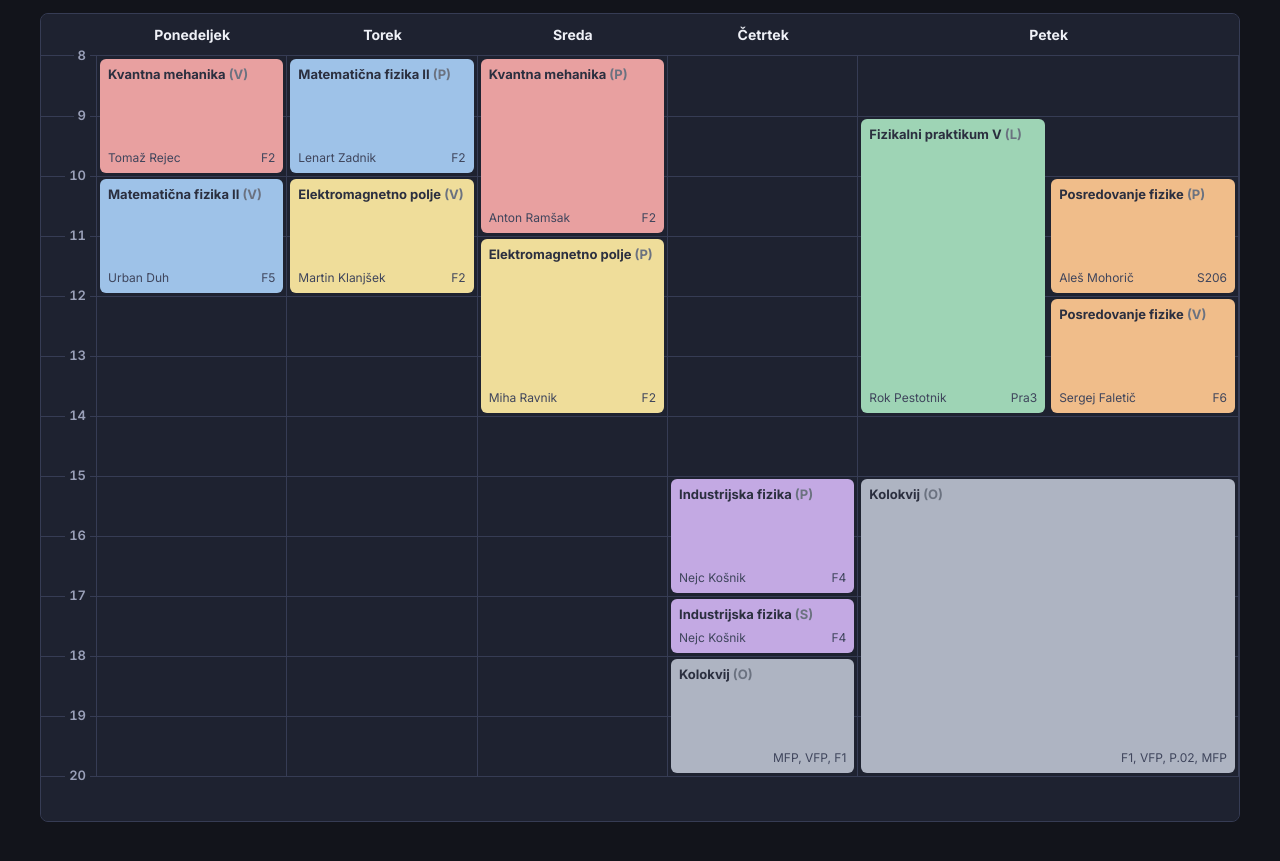
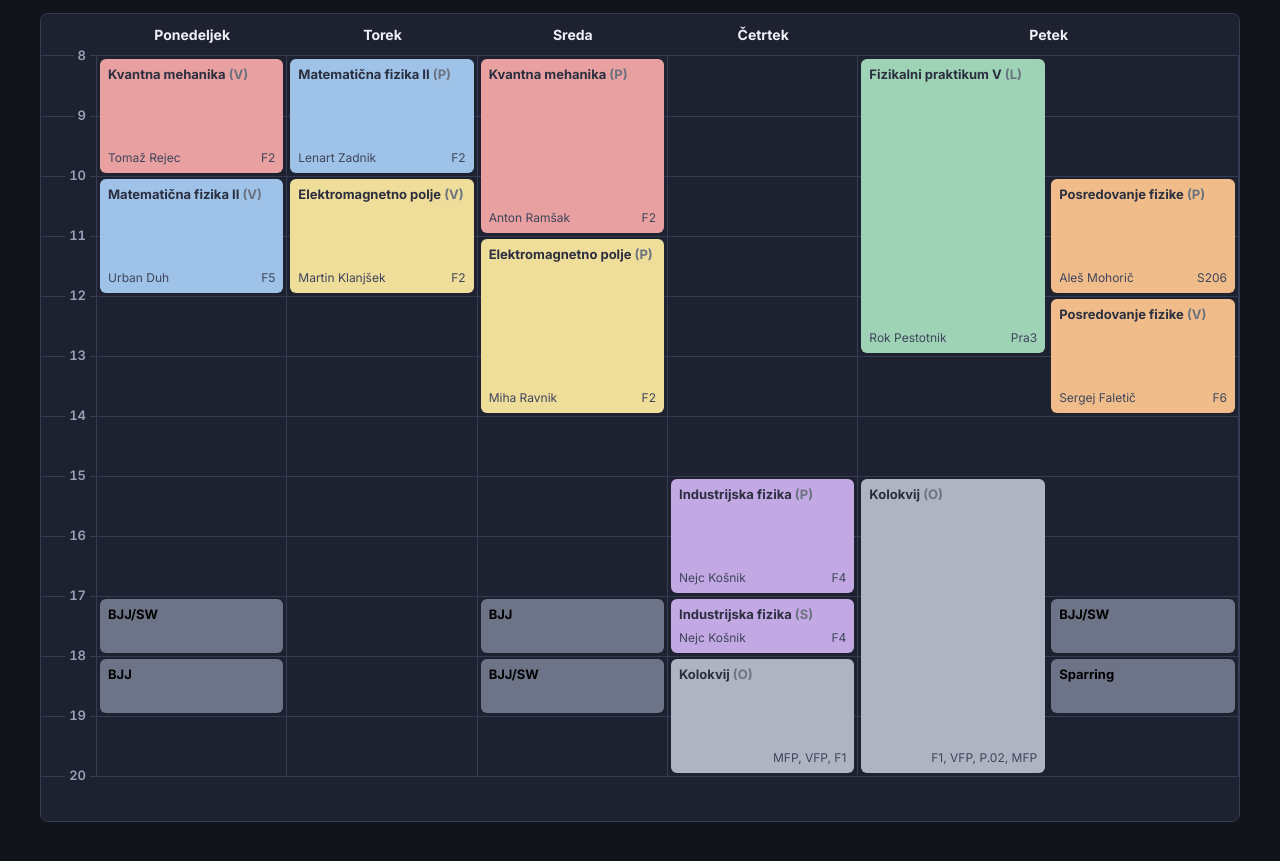
Before and after one commit to JanStum/urnik, a plain HTML site: page index.html in a window 1280 px wide. Shown: the part 61-922 px from the top of the page. Drawn offline with Linux system fonts and the light colour scheme.

Commit message:
Update index.html

```diff
--- a/index.html
+++ b/index.html
@@ -42,6 +42,7 @@
   .event .top .type{color:#6b7280;font-weight:700}
   .event .bottom{display:flex;justify-content:space-between;align-items:flex-end;gap:6px;margin-top:6px;font-size:12px;color:#3f455c}
   .event .bottom .room{text-align:right;flex-shrink:0}
+  .event.no-meta{justify-content:flex-start}
   .km{background:#f5c1c1}
   .mf{background:#bdd7f2}
   .fp{background:#bfe8cf}
@@ -49,6 +50,7 @@
   .inf{background:#d9c6ef}
   .pf{background:#ffd9b3}
   .ko{background:#d8dbe1}
+  .bjj{background:#a7adbd;color:#000}
   body.dark .km{background:#e8a0a0}
   body.dark .mf{background:#9ec2e8}
   body.dark .fp{background:#9ed4b5}
@@ -56,6 +58,7 @@
   body.dark .inf{background:#c3a9e3}
   body.dark .pf{background:#f0bd8a}
   body.dark .ko{background:#aeb4c2}
+  body.dark .bjj{background:#6e7488;color:#000}
   @media (max-width:700px){.schedule{grid-template-columns:44px repeat(4,minmax(130px,1fr)) minmax(260px,2fr);overflow-x:auto}}
 </style>
 </head>
@@ -81,17 +84,23 @@ function toMin(s){ const p=s.replace(',','.').split('.'); return parseInt(p[0])*
 const events = [
   { d:1, cls:'km', name:'Kvantna mehanika', type:'V', prof:'Tomaž Rejec', room:'F2', s:'8.00', e:'10.00' },
   { d:1, cls:'mf', name:'Matematična fizika II', type:'V', prof:'Urban Duh', room:'F5', s:'10.00', e:'12.00' },
+  { d:1, cls:'bjj', name:'BJJ/SW', type:'', prof:'', room:'', s:'17.00', e:'18.00' },
+  { d:1, cls:'bjj', name:'BJJ', type:'', prof:'', room:'', s:'18.00', e:'19.00' },
   { d:2, cls:'mf', name:'Matematična fizika II', type:'P', prof:'Lenart Zadnik', room:'F2', s:'8.00', e:'10.00' },
   { d:2, cls:'em', name:'Elektromagnetno polje', type:'V', prof:'Martin Klanjšek', room:'F2', s:'10.00', e:'12.00' },
   { d:3, cls:'km', name:'Kvantna mehanika', type:'P', prof:'Anton Ramšak', room:'F2', s:'8.00', e:'11.00' },
   { d:3, cls:'em', name:'Elektromagnetno polje', type:'P', prof:'Miha Ravnik', room:'F2', s:'11.00', e:'14.00' },
+  { d:3, cls:'bjj', name:'BJJ', type:'', prof:'', room:'', s:'17.00', e:'18.00' },
+  { d:3, cls:'bjj', name:'BJJ/SW', type:'', prof:'', room:'', s:'18.00', e:'19.00' },
   { d:4, cls:'inf', name:'Industrijska fizika', type:'P', prof:'Nejc Košnik', room:'F4', s:'15.00', e:'17.00' },
   { d:4, cls:'inf', name:'Industrijska fizika', type:'S', prof:'Nejc Košnik', room:'F4', s:'17.00', e:'18.00' },
   { d:4, cls:'ko', name:'Kolokvij', type:'O', prof:'', room:'MFP, VFP, F1', s:'18.00', e:'20.00' },
-  { d:5, cls:'fp', name:'Fizikalni praktikum V', type:'L', prof:'Rok Pestotnik', room:'Pra3', s:'9.00', e:'14.00' },
+  { d:5, cls:'fp', name:'Fizikalni praktikum V', type:'L', prof:'Rok Pestotnik', room:'Pra3', s:'8.00', e:'13.00' },
   { d:5, cls:'pf', name:'Posredovanje fizike', type:'P', prof:'Aleš Mohorič', room:'S206', s:'10.00', e:'12.00' },
   { d:5, cls:'pf', name:'Posredovanje fizike', type:'V', prof:'Sergej Faletič', room:'F6', s:'12.00', e:'14.00' },
   { d:5, cls:'ko', name:'Kolokvij', type:'O', prof:'', room:'F1, VFP, P.02, MFP', s:'15.00', e:'20.00' },
+  { d:5, cls:'bjj', name:'BJJ/SW', type:'', prof:'', room:'', s:'17.00', e:'18.00' },
+  { d:5, cls:'bjj', name:'Sparring', type:'', prof:'', room:'', s:'18.00', e:'19.00' },
 ];
 const schedule = document.getElementById('schedule');
 const gutter = document.createElement('div'); gutter.className='gutter';
@@ -145,11 +154,17 @@ for(let d=1; d<=5; d++){
 events.forEach(ev=>{
   const top=(ev._s-START)/TOTAL*100, h=(ev._e-ev._s)/TOTAL*100;
   const n=ev._n||1, lane=ev._lane||0;
-  const el=document.createElement('div'); el.className='event '+ev.cls;
+  const el=document.createElement('div');
+  const hasMeta = (ev.prof || ev.room || ev.type);
+  el.className='event '+ev.cls + (hasMeta ? '' : ' no-meta');
   el.style.top='calc('+top+'% + 3px)'; el.style.height='calc('+h+'% - 6px)';
   el.style.left='calc('+(lane*100/n)+'% + 3px)';
   el.style.width='calc('+(100/n)+'% - 6px)';
-  el.innerHTML='<div class="top">'+ev.name+' <span class="type">('+ev.type+')</span></div><div class="bottom"><span>'+ev.prof+'</span><span class="room">'+ev.room+'</span></div>';
+  let html = '<div class="top">'+ev.name;
+  if(ev.type) html += ' <span class="type">('+ev.type+')</span>';
+  html += '</div>';
+  if(hasMeta) html += '<div class="bottom"><span>'+(ev.prof||'')+'</span><span class="room">'+(ev.room||'')+'</span></div>';
+  el.innerHTML=html;
   cols[ev.d].appendChild(el);
 });
 const footer=document.createElement('div'); footer.className='footer'; schedule.appendChild(footer);
```
